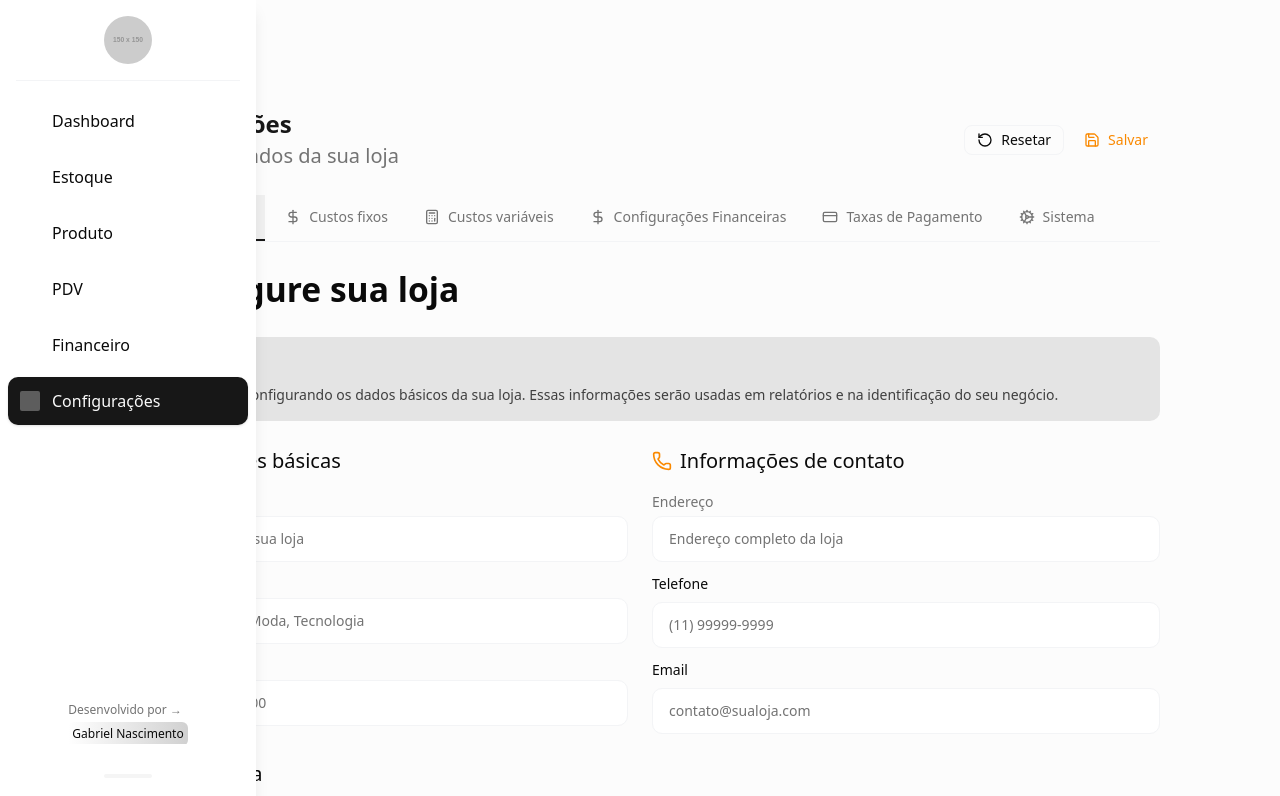
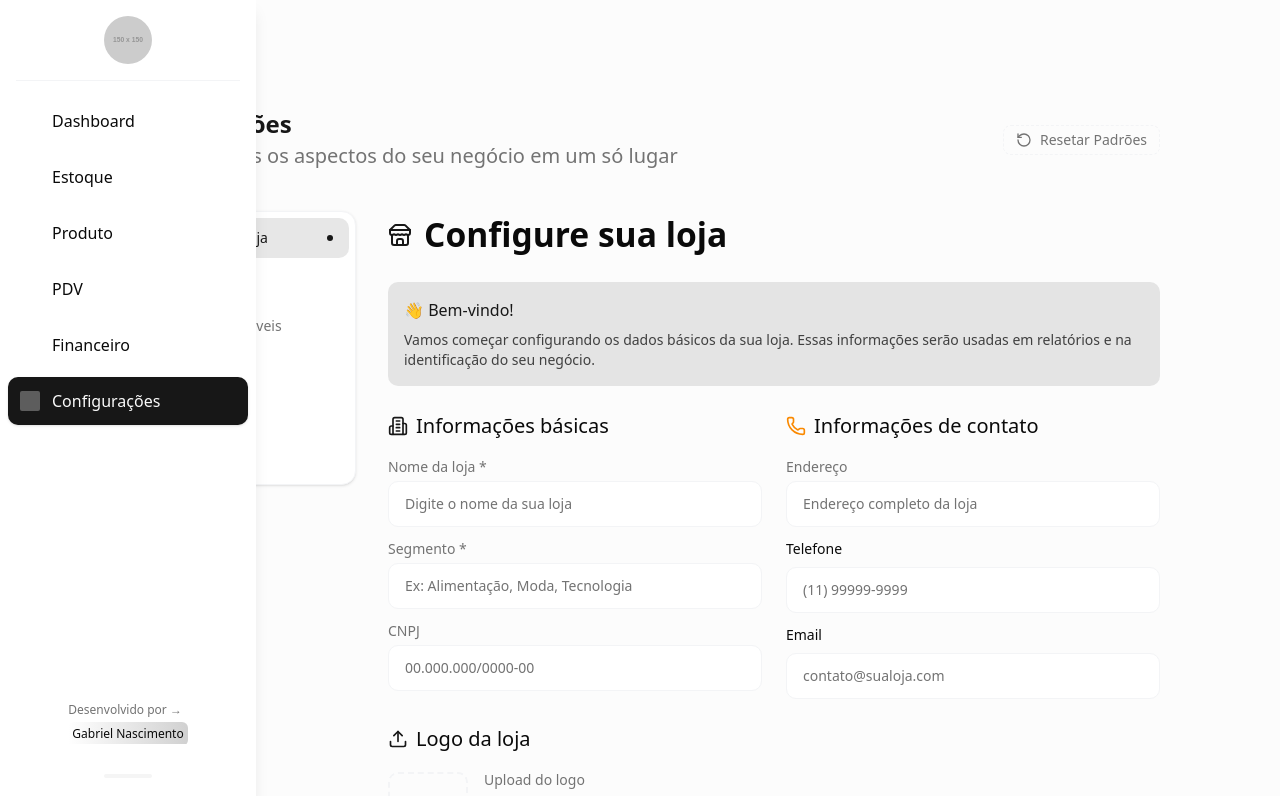
Before and after one commit to GabrielNBS/dashboard, a Next.js app: page /settings in a window 1280 px wide. Shown: the top 796 px of the page. Built offline with nearby package versions, Linux system fonts and the light colour scheme; a web font is replaced by a local one.

Commit message:
refactor(page): adjust default padding for better design semantic

```diff
--- a/src/app/product/page.tsx
+++ b/src/app/product/page.tsx
@@ -38,7 +38,7 @@ export default function Product() {
   if (!mounted) return null;
 
   return (
-    <div className="w-full rounded-lg p-6">
+    <div className="flex flex-col gap-4 p-4 sm:gap-6 sm:p-6">
       <Header
         title="Produtos"
         subtitle="Gerencie seus produtos e produza lotes quando necessário"
--- a/src/app/settings/page.tsx
+++ b/src/app/settings/page.tsx
@@ -1,14 +1,13 @@
-// src/app/settings/page.tsx
-// Página de configurações do sistema
-
 'use client';
 
-import React, { useState } from 'react';
+import React, { useEffect, useState } from 'react';
 import { useSettings } from '@/contexts/settings/SettingsContext';
-import { Store, DollarSign, Calculator, CreditCard, Cog, Save, RotateCcw } from 'lucide-react';
+import { Store, DollarSign, Calculator, CreditCard, Cog, RotateCcw } from 'lucide-react';
 import Button from '@/components/ui/base/Button';
 import { useConfirmation } from '@/hooks/ui/useConfirmation';
 import { ConfirmationDialog } from '@/components/ui/feedback';
+import { Header } from '@/components/ui/Header';
+import { motion, AnimatePresence } from 'framer-motion';
 
 // Componentes das seções
 import StoreSettingsSection from '@/components/dashboard/settings/StoreSettingsSection';
@@ -16,39 +15,47 @@ import FixedCostsSection from '@/components/dashboard/settings/FixedCostsSection
 import VariableCostsSection from '@/components/dashboard/settings/VariableCostsSection';
 import FinancialSettingsSection from '@/components/dashboard/settings/FinancialSettingsSection';
 import PaymentFeesSection from '@/components/dashboard/settings/PaymentFeesSection';
-import SystemSettingsSection from '@/components/dashboard/settings/SystemSettingsSection';
-import { Header } from '@/components/ui/Header';
 
 export default function SettingsPage() {
-  const { saveSettings, resetSettings } = useSettings();
+  const [mounted, setMounted] = useState(false);
+  const { resetSettings } = useSettings();
   const [activeSection, setActiveSection] = useState('store');
-  const [isSaving, setIsSaving] = useState(false);
   const { confirmationState, showConfirmation, hideConfirmation, handleConfirm } =
     useConfirmation();
 
   const sections = [
-    { id: 'store', label: 'Dados da loja', icon: Store },
-    { id: 'fixed-costs', label: 'Custos fixos', icon: DollarSign },
-    { id: 'variable-costs', label: 'Custos variáveis', icon: Calculator },
-    { id: 'financial', label: 'Configurações Financeiras', icon: DollarSign },
-    { id: 'payment-fees', label: 'Taxas de Pagamento', icon: CreditCard },
-    { id: 'system', label: 'Sistema', icon: Cog },
+    {
+      id: 'store',
+      label: 'Dados da Loja',
+      icon: Store,
+      description: 'Gerencie informações básicas e contato',
+    },
+    {
+      id: 'fixed-costs',
+      label: 'Custos Fixos',
+      icon: DollarSign,
+      description: 'Aluguel, salários e despesas recorrentes',
+    },
+    {
+      id: 'variable-costs',
+      label: 'Custos Variáveis',
+      icon: Calculator,
+      description: 'Comissões e gastos flutuantes',
+    },
+    {
+      id: 'financial',
+      label: 'Financeiro',
+      icon: DollarSign,
+      description: 'Metas e margens de lucro',
+    },
+    {
+      id: 'payment-fees',
+      label: 'Taxas',
+      icon: CreditCard,
+      description: 'Taxas de cartão e delivery',
+    },
+    { id: 'system', label: 'Sistema', icon: Cog, description: 'Preferências e backup' },
   ];
-
-  const handleSave = async () => {
-    setIsSaving(true);
-    try {
-      saveSettings();
-      // Simular delay para feedback visual
-      await new Promise(resolve => setTimeout(resolve, 1000));
-      // Aqui você pode adicionar uma notificação de sucesso
-    } catch (error) {
-      console.error('Erro ao salvar configurações:', error);
-      // Aqui você pode adicionar uma notificação de erro
-    } finally {
-      setIsSaving(false);
-    }
-  };
 
   const handleReset = () => {
     showConfirmation(
@@ -57,7 +64,7 @@ export default function SettingsPage() {
         description:
           'Tem certeza que deseja resetar todas as configurações? Esta ação não pode ser desfeita e todas as suas configurações personalizadas serão perdidas.',
         variant: 'destructive',
-        confirmText: 'resetar configurações',
+        confirmText: 'Resetar Configurações',
         confirmButtonText: 'Resetar Tudo',
       },
       () => {
@@ -79,85 +86,100 @@ export default function SettingsPage() {
       case 'payment-fees':
         return <PaymentFeesSection />;
       case 'system':
-        return <SystemSettingsSection />;
+        return (
+          <div className="bg-card border-border flex flex-col items-center justify-center rounded-xl border py-16 text-center shadow-sm">
+            <div className="bg-primary/10 mb-4 rounded-full p-4">
+              <Cog className="text-primary h-10 w-10 animate-[spin_3s_linear_infinite]" />
+            </div>
+            <h3 className="text-foreground text-xl font-semibold">Em Desenvolvimento</h3>
+            <p className="text-muted-foreground mt-2 max-w-md">
+              Estamos trabalhando nas configurações avançadas do sistema.
+              <br />
+              Em breve você terá controle total sobre backups e preferências.
+            </p>
+          </div>
+        );
       default:
         return <StoreSettingsSection />;
     }
   };
 
+  useEffect(() => {
+    setMounted(true);
+  }, []);
+
+  if (!mounted) {
+    return null;
+  }
+
   return (
-    <div className="flex flex-col gap-6 p-6">
-      <header className="flex justify-between gap-4 sm:flex-row sm:items-center sm:justify-between">
-        <div className="flex items-center gap-3">
-          <Header title="Configurações" subtitle="Gerencie os dados da sua loja" />
-        </div>
+    <div className="flex flex-col gap-4 p-4 sm:gap-6 sm:p-6">
+      {/* Header Principal */}
+      <div className="flex flex-col justify-between gap-4 sm:flex-row sm:items-center">
+        <Header
+          title="Configurações"
+          subtitle="Gerencie todos os aspectos do seu negócio em um só lugar"
+        />
 
-        <div className="flex gap-2 sm:flex-row" role="group" aria-label="Ações das configurações">
         <Button
           type="button"
           variant="outline"
           onClick={handleReset}
-            className="flex gap-2"
-            aria-label="Resetar todas as configurações"
+          className="text-muted-foreground hover:text-destructive hover:bg-destructive/10 self-start border-dashed sm:self-auto"
         >
-            <RotateCcw className="h-4 w-4" aria-hidden="true" />
-            <span className="hidden sm:inline">Resetar</span>
-          </Button>
-          <Button
-            type="button"
-            onClick={handleSave}
-            variant="link"
-            disabled={isSaving}
-            className="flex gap-2"
-            aria-label={isSaving ? 'Salvando configurações...' : 'Salvar configurações'}
-          >
-            <Save className="h-4 w-4" aria-hidden="true" />
-            <span>{isSaving ? 'Salvando...' : 'Salvar'}</span>
+          <RotateCcw className="mr-2 h-4 w-4" />
+          Resetar Padrões
         </Button>
       </div>
-      </header>
 
-      <section aria-labelledby="settings-navigation">
-        <h2 id="settings-navigation" className="sr-only">
-          Navegação das configurações
-        </h2>
-        <div className="border-border border-b">
-          <nav
-            className="flex space-x-1 overflow-x-auto pb-0"
-            role="tablist"
-            aria-label="Seções de configurações"
-          >
-            {sections.map(({ id, label, icon: Icon }) => (
+      <div className="mt-4 grid grid-cols-1 items-start gap-8 lg:grid-cols-12">
+        {/* Sidebar de Navegação */}
+        <nav className="sticky top-6 z-10 flex flex-col gap-2 lg:col-span-3">
+          <div className="bg-card border-border grid grid-cols-6 gap-1 rounded-xl border p-1.5 shadow-sm lg:flex lg:flex-col">
+            {sections.map(({ id, label, icon: Icon }) => {
+              const isActive = activeSection === id;
+              return (
                 <button
                   key={id}
-                type="button"
                   onClick={() => setActiveSection(id)}
-                className={`flex items-center gap-2 border-b-2 px-4 py-3 text-sm font-medium whitespace-nowrap transition-all ${
-                  activeSection === id
-                    ? 'border-primary text-primary bg-primary/5'
-                    : 'text-muted-foreground hover:border-border hover:text-foreground border-transparent'
+                  title={label}
+                  className={`flex items-center justify-center gap-3 rounded-lg py-2.5 text-sm font-medium transition-all duration-200 lg:w-full lg:justify-start lg:px-4 ${
+                    isActive
+                      ? 'bg-primary/10 text-primary'
+                      : 'text-muted-foreground hover:bg-muted hover:text-foreground'
                   }`}
-                role="tab"
-                aria-selected={activeSection === id}
-                aria-controls={`panel-${id}`}
-                id={`tab-${id}`}
                 >
-                <Icon className="h-4 w-4" aria-hidden="true" />
-                <span className="hidden sm:inline">{label}</span>
+                  <Icon
+                    className={`h-5 w-5 ${isActive ? 'text-primary' : 'text-muted-foreground'}`}
+                  />
+                  <span className="hidden lg:inline">{label}</span>
+                  {isActive && (
+                    <motion.div
+                      layoutId="activeTab"
+                      className="bg-primary ml-auto hidden h-1.5 w-1.5 rounded-full lg:block"
+                    />
+                  )}
                 </button>
-            ))}
+              );
+            })}
+          </div>
         </nav>
-        </div>
-      </section>
 
-      <section
-        className="min-h-[600px]"
-        role="tabpanel"
-        id={`panel-${activeSection}`}
-        aria-labelledby={`tab-${activeSection}`}
+        {/* Área de Conteúdo */}
+        <main className="min-h-[500px] lg:col-span-9">
+          <AnimatePresence mode="wait">
+            <motion.div
+              key={activeSection}
+              initial={{ opacity: 0, y: 10 }}
+              animate={{ opacity: 1, y: 0 }}
+              exit={{ opacity: 0, y: -10 }}
+              transition={{ duration: 0.2 }}
             >
               {renderSection()}
-      </section>
+            </motion.div>
+          </AnimatePresence>
+        </main>
+      </div>
 
       {/* Dialog de confirmação */}
       {confirmationState && (
--- a/src/app/store/page.tsx
+++ b/src/app/store/page.tsx
@@ -55,8 +55,8 @@ export default function Store() {
   }, [focusId]);
 
   return (
-    <div className="relative p-4 sm:p-6">
-      <Header title="Estoque" subtitle="Gerencie os produtos da loja" className="mb-4 sm:mb-6" />
+    <div className="flex flex-col gap-4 p-4 sm:gap-6 sm:p-6">
+      <Header title="Estoque" subtitle="Gerencie os produtos da loja" />
       <h2 id="product-form-title" className="sr-only">
         Formulário de produtos
       </h2>
```
Also changed, not shown: src/app/(dashboard)/page.tsx (+9 -3 lines), src/app/pdv/page.tsx (+5 -12 lines). Lines whose indentation alone changed are shown as unchanged.
